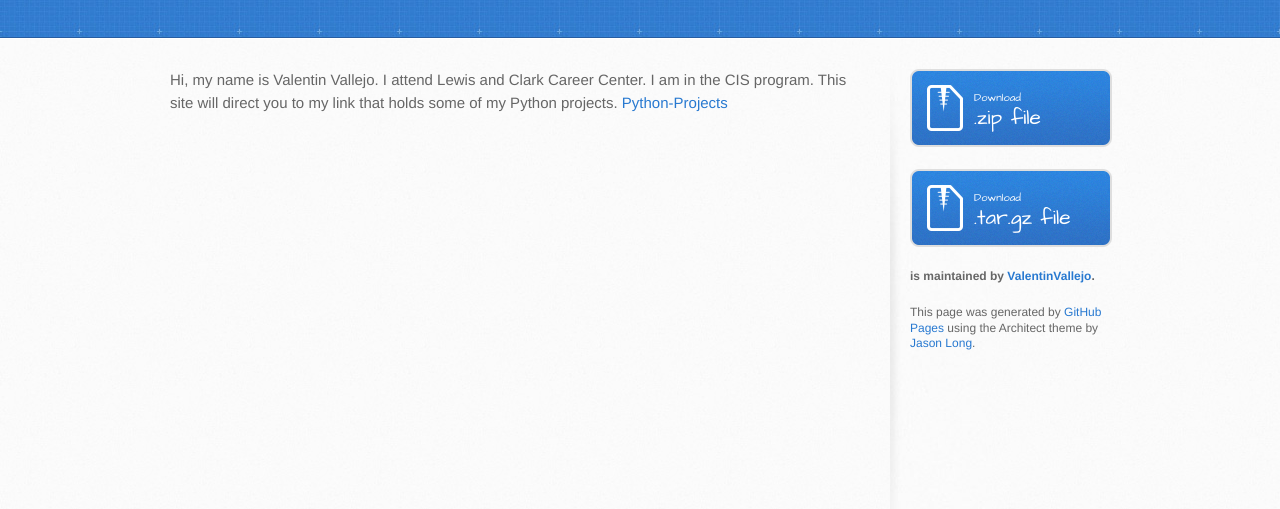
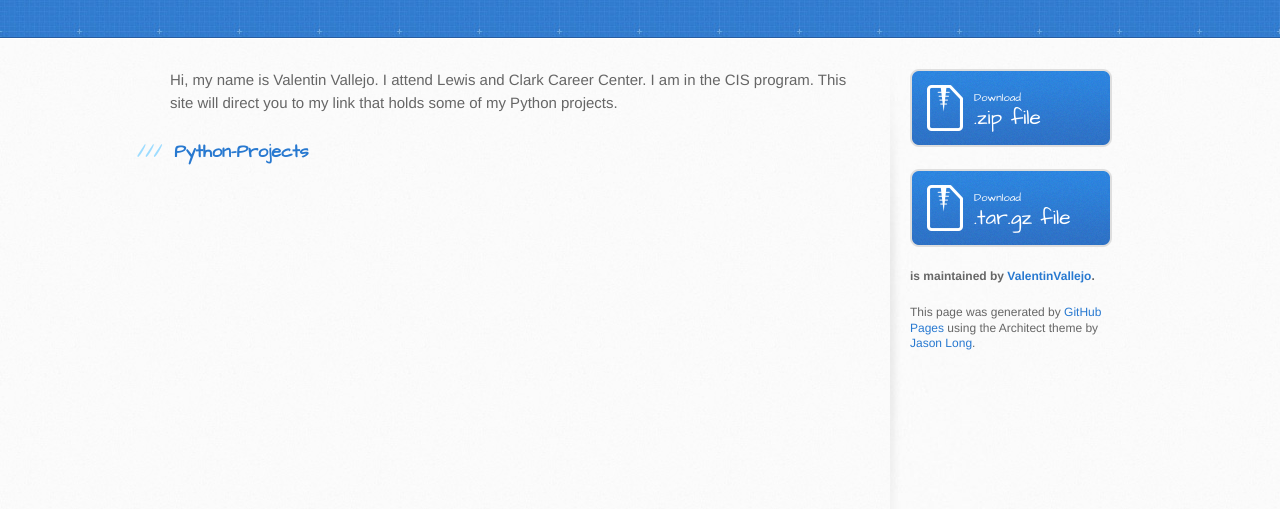
Before and after one commit to ValentinVallejo/valentin.github.io, a plain HTML site: page index.html in a window 1280 px wide. Shown: the part 129-638 px from the top of the page. Drawn offline with Linux system fonts and the light colour scheme.

Commit message:
Create gh-pages branch via GitHub

```diff
--- a/index.html
+++ b/index.html
@@ -28,7 +28,11 @@
     <div id="content-wrapper">
       <div class="inner clearfix">
         <section id="main-content">
-          <p>Hi, my name is Valentin Vallejo. I attend Lewis and Clark Career Center. I am in the CIS program. This site will direct you to my link that holds some of my Python projects. <a href="https://github.com/ValentinVallejo/Python-Projects">Python-Projects</a></p>
+          <p>Hi, my name is Valentin Vallejo. I attend Lewis and Clark Career Center. I am in the CIS program. This site will direct you to my link that holds some of my Python projects. </p>
+
+<h3>
+<a id="python-projects" class="anchor" href="#python-projects" aria-hidden="true"><span aria-hidden="true" class="octicon octicon-link"></span></a><strong><a href="https://github.com/ValentinVallejo/Python-Projects">Python-Projects</a></strong>
+</h3>
         </section>
 
         <aside id="sidebar">
--- a/params.json
+++ b/params.json
@@ -1,6 +1,6 @@
 {
   "name": "Valentin Vallejo",
   "tagline": "",
-  "body": "Hi, my name is Valentin Vallejo. I attend Lewis and Clark Career Center. I am in the CIS program. This site will direct you to my link that holds some of my Python projects. [Python-Projects](https://github.com/ValentinVallejo/Python-Projects)",
+  "body": "Hi, my name is Valentin Vallejo. I attend Lewis and Clark Career Center. I am in the CIS program. This site will direct you to my link that holds some of my Python projects. \r\n\r\n### **[Python-Projects](https://github.com/ValentinVallejo/Python-Projects)**",
   "note": "Don't delete this file! It's used internally to help with page regeneration."
 }
```
